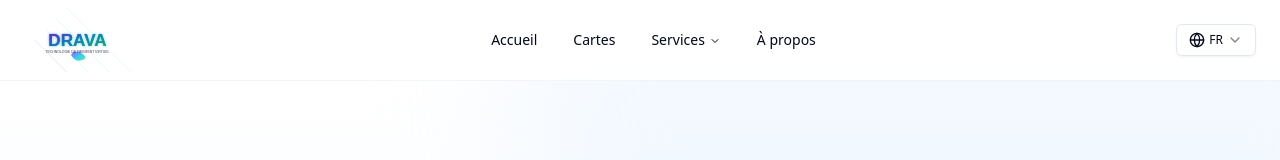
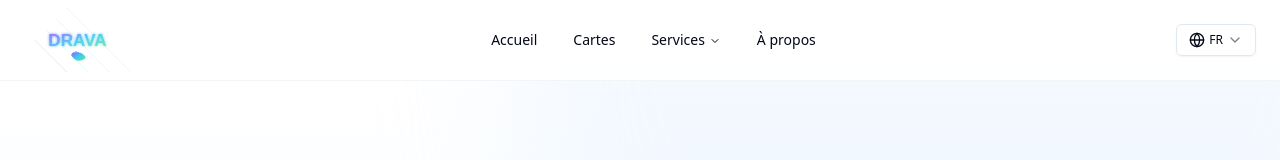
Before and after one commit to PayOol/DRAVACARD, a Next.js app: page / in a window 1280 px wide. Shown: the top 160 px of the page. Built offline with nearby package versions, Linux system fonts and the light colour scheme.

Commit message:
Create transparent version of logo without white background

```diff
--- a/src/components/layout/Footer.tsx
+++ b/src/components/layout/Footer.tsx
@@ -72,7 +72,7 @@ const Footer = () => {
         <div className="grid grid-cols-1 md:grid-cols-2 lg:grid-cols-4 gap-8">
           <div>
             <Link href="/" className="mb-4 block">
-              <img src="/images/drava-logo-light.svg" alt="DRAVA Logo" className="h-20 w-auto" />
+              <img src="/images/drava-logo-transparent.svg" alt="DRAVA Logo" className="h-20 w-auto" />
             </Link>
             <p className="text-sm text-gray-500">
               {language === 'fr'
--- a/src/components/layout/Header.tsx
+++ b/src/components/layout/Header.tsx
@@ -20,7 +20,7 @@ const Header = () => {
         <div className="flex items-center justify-between h-16 md:h-20">
           {/* Logo */}
           <Link href="/">
-            <img src="/images/drava-logo-light.svg" alt="DRAVA Logo" className="h-16 w-auto" />
+            <img src="/images/drava-logo-transparent.svg" alt="DRAVA Logo" className="h-16 w-auto" />
           </Link>
 
           {/* Desktop Navigation */}
```
Also changed, not shown: public/images/drava-logo-transparent.svg (added).
